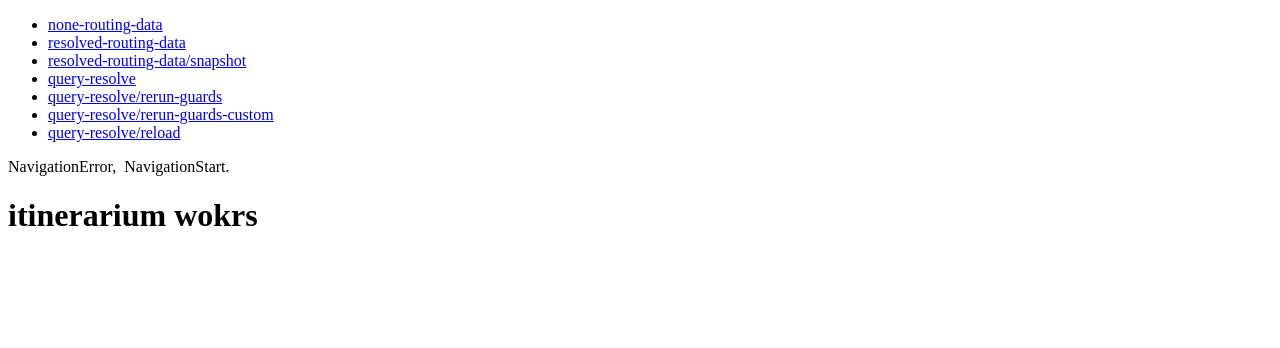
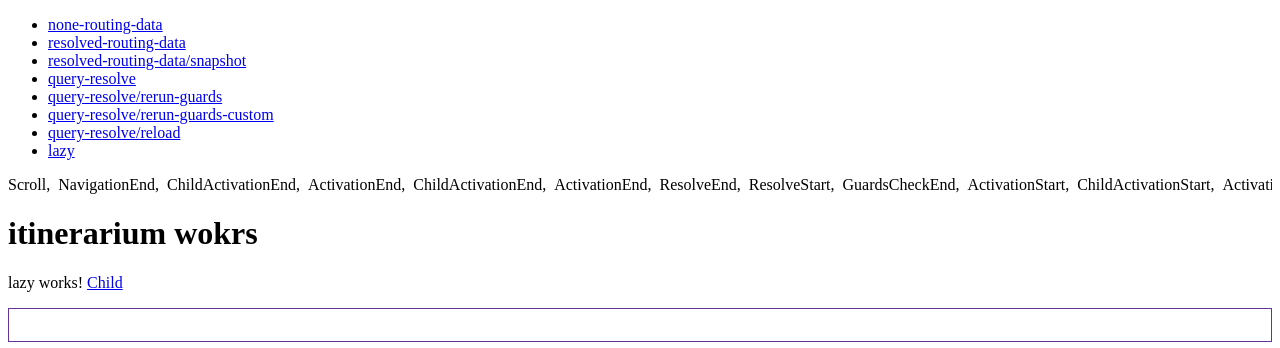
Before and after one commit to sasha-qred/itinerarium, an Angular app: page /lazy in a window 1280 px wide. Before the commit this address led to /. Shown: the top 348 px of the page. Built offline with nearby package versions, Linux system fonts and the light colour scheme.

Commit message:
feat: add lazy loading example

```diff
--- a/src/app/app.component.ts
+++ b/src/app/app.component.ts
@@ -37,5 +37,9 @@ export class AppComponent {
       route: '/query-resolve/reload',
       label: 'query-resolve/reload',
     },
+    {
+      route: '/lazy',
+      label: 'lazy',
+    },
   ];
 }
--- a/src/app/app.module.ts
+++ b/src/app/app.module.ts
@@ -32,6 +32,11 @@ const routes: Route[] = [
         (m) => m.QueryResolveModule,
       ),
   },
+  {
+    path: 'lazy',
+    loadChildren: () =>
+      import('./modules/features/lazy/index').then((m) => m.LazyModule),
+  },
 ];
 
 @NgModule({
--- /dev/null
+++ b/src/app/modules/features/lazy/containers/index.ts
@@ -0,0 +1 @@
+export * from './lazy';
--- /dev/null
+++ b/src/app/modules/features/lazy/containers/lazy/index.ts
@@ -0,0 +1 @@
+export * from './lazy.component';
--- /dev/null
+++ b/src/app/modules/features/lazy/containers/lazy/lazy.component.html
@@ -0,0 +1,4 @@
+<p>lazy works! <a routerLink="./child">Child</a></p>
+<div class="router-wrapper">
+  <router-outlet></router-outlet>
+</div>
--- /dev/null
+++ b/src/app/modules/features/lazy/containers/lazy/lazy.component.scss
@@ -0,0 +1,4 @@
+.router-wrapper {
+  padding: 1rem;
+  border: 1px rebeccapurple solid;
+}
--- /dev/null
+++ b/src/app/modules/features/lazy/index.ts
@@ -0,0 +1 @@
+export * from './lazy.module';
--- /dev/null
+++ b/src/app/modules/features/lazy/lazy.module.ts
@@ -0,0 +1,23 @@
+import { CommonModule } from '@angular/common';
+import { NgModule } from '@angular/core';
+import { Route, RouterModule } from '@angular/router';
+import * as containers from './containers';
+
+const routes: Route[] = [
+  {
+    path: '',
+    component: containers.LazyComponent,
+    children: [
+      {
+        path: 'child',
+        loadChildren: () => import('./lazy.module').then((m) => m.LazyModule),
+      },
+    ],
+  },
+];
+
+@NgModule({
+  declarations: [Object.values(containers)],
+  imports: [CommonModule, RouterModule.forChild(routes)],
+})
+export class LazyModule {}
```
Also changed, not shown: src/app/modules/features/lazy/containers/lazy/lazy.component.ts (added, +8 -0 lines).
